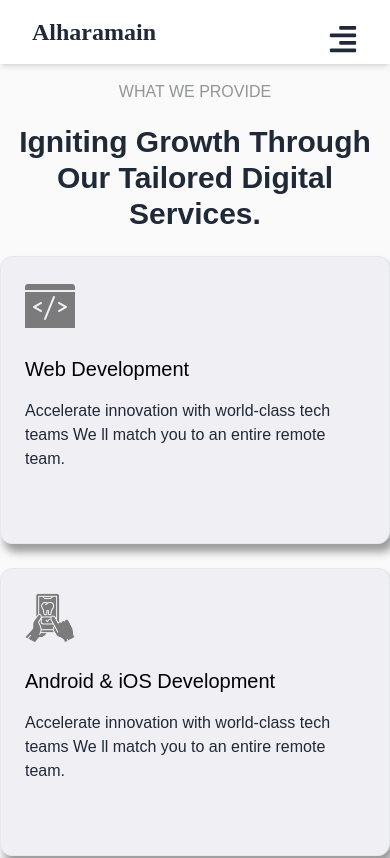
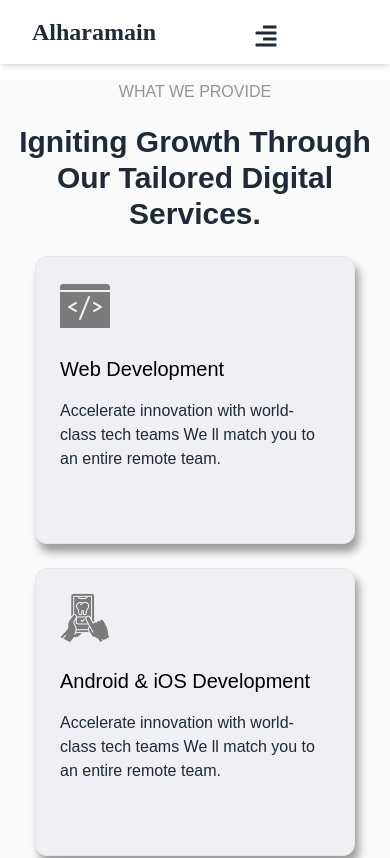
Before and after one commit to Ashraf59/alharamainsoft, a React (Vite) app: page /services in a window 390 px wide. Shown: the top 858 px of the page. Built offline with nearby package versions, Linux system fonts and the light colour scheme; a web font is replaced by a local one.

Commit message:
project final

```diff
--- a/src/Page/Home/About/About.jsx
+++ b/src/Page/Home/About/About.jsx
@@ -4,7 +4,7 @@ import smallImg from '../../../assets/banner-video/about-sm.jpg';
 
 const About = () => {
     return (
-        <div className='mt-14 lg:py-28 h-screen '>
+        <div className='max-w-6xl mx-auto mt-20 lg:mt-24'>
 
             <div className="flex justify-around items-center flex-col-reverse lg:flex-row">
             <div className="mt-12 relative">
--- a/src/Page/Home/Banner/Banner.jsx
+++ b/src/Page/Home/Banner/Banner.jsx
@@ -19,7 +19,7 @@ const Banner = () => {
 
     return (
       <Slider {...settings} className=''>
-      <div className="min-h-screen slider__item-01 ">
+      <div className="h-screen slider__item-01 ">
       <div className="banner-title left-0 absolute top-1/3 w-full">
       <h3 className='text-center text-white font-medium text-4xl md:text-5xl lg:text-6xl xl:text-8xl w-11/12 mx-auto duration-500'>Alharamain Soft's Digital Solutions</h3>
           <p className='text-center text-white font-medium text-lg lg:text-2xl w-9/12 mx-auto'>Our Digital Solutions Are the Key to Making Your Dreams Come True.</p>
--- a/src/Page/Home/DevelopBusiness/DevelopBusiness.jsx
+++ b/src/Page/Home/DevelopBusiness/DevelopBusiness.jsx
@@ -4,8 +4,8 @@ import itBusiness from '../../../assets/banner-video/it-business.png';
 
 const DevelopBusiness = () => {
     return (
-        <div className="hero min-h-screen mt-[43rem] md:mt-[47rem] lg:mt-[29rem]">
-        <div className="hero-content flex-col lg:flex-row"  data-aos="zoom-in" data-aos-duration="2000">
+        <div className="max-w-6xl mx-auto mt-20 lg:mt-40">
+        <div className="hero-content flex-col lg:flex-row">
           <div className="text-center lg:text-left w-full md:max-w-xl max-w-md">
             <p className="uppercase company-title">WELCOME TO OUR COMPANY</p>
             <h1 className="mt-5 text-3xl md:text-5xl lg:text-6xl">We Make Awesome website & Apps For Your Newly Business</h1>
--- a/src/Page/Home/OurTeam/OurTeam.jsx
+++ b/src/Page/Home/OurTeam/OurTeam.jsx
@@ -100,7 +100,7 @@ const OurTeam = () => {
 
 
     return (
-            <div className='max-w-6xl mx-auto mt-10'>
+            <div className='max-w-6xl mx-auto mt-20 lg:mt-32'>
             <h1 className='text-4xl ml-3 sm:text-6xl md:text-7xl lg:text-8xl font-bold text-gray-200 text-center lg:text-left'>Alharamain Soft</h1>
              <h2 className='text-5xl sm:text-7xl md:text-8xl lg:text-9xl font-bold lg:-mt-7 -mt-3 ml-3 text-center lg:text-left'>Team</h2>
              <Marquee>
--- a/src/Page/Home/Services/Services.jsx
+++ b/src/Page/Home/Services/Services.jsx
@@ -42,13 +42,13 @@ const Services = () => {
     ]
 
     return (
-        <div className=' pt-20' data-aos="fade-up"
-        data-aos-duration="3000">
+        <div className='mt-20 lg:mt-32' data-aos="fade-up"
+        data-aos-duration="2000">
             <div className=' text-center uppercase'>
             <h2 className='service-title'>WHAT WE PROVIDE</h2>
             <h3 className='capitalize text-3xl md:text-5xl font-bold mt-5 service-subtitle'>Igniting growth through our tailored digital services.</h3>
             </div>
-           <div className='grid grid-cols-1 sm:grid-cols-2 md:grid-cols-2 lg:grid-cols-4 gap-x-6 container mx-auto sm:max-w-[600px] lg:max-w-6xl'>
+           <div className='grid grid-cols-1 sm:grid-cols-2 md:grid-cols-2 lg:grid-cols-4 gap-x-6 container max-w-xs mx-auto sm:max-w-[600px] lg:max-w-6xl'>
            {
                 serviceData.map(service => <Service
                 key={service.id}
--- a/src/Page/Home/Shared/Footer/Footer.jsx
+++ b/src/Page/Home/Shared/Footer/Footer.jsx
@@ -7,7 +7,7 @@ const Footer = () => {
     return (
         <>
         {/*    <!-- Component: Five Columns Footer with Logo --> */}
-        <footer className="w-full text-white bg-black">
+        <footer className="w-full text-white bg-black mt">
           {/*      <!-- Main footer --> */}
           <div className="border-t border-slate-200 footer-bg pt-16 pb-12 text-sm">
             <div className="container mx-auto px-6">
--- a/src/Page/Home/Shared/Navbar/Navbar.jsx
+++ b/src/Page/Home/Shared/Navbar/Navbar.jsx
@@ -16,15 +16,16 @@ const Navbar = () => {
       <div className='md:flex items-center justify-between bg-white py-4 md:px-10 px-7'>
       <div className='font-bold text-2xl cursor-pointer flex items-center font-[Poppins]
       text-gray-800'>
-         <span className='text-3xl text-indigo-600 mr-1 pt-2'>
+         <span className='text-3xl text-gray-600 mr-1 pt-2'>
         <ion-icon name="logo-ionic"></ion-icon>
         </span>
         Alharamain
       </div>
 
-      <div onClick={()=>setOpen(!open)} className='text-3xl absolute right-8 top-6 cursor-pointer md:hidden'>
+      <div onClick={()=>setOpen(!open)} className='text-2xl absolute right-28 top-6 cursor-pointer sm:block md:hidden'>
       {/* <ion-icon name={open ? 'close':'menu'}></ion-icon> */}
       <FaAlignRight name={open ? 'close':'menu'}></FaAlignRight>
+
       </div>
 
       <ul className={`md:flex md:items-center md:pb-0 pb-12 absolute md:static bg-white md:z-auto z-[-1] left-0 w-full md:w-auto md:pl-0 pl-9 transition-all duration-500 ease-in ${open ? 'top-16 ':'top-[-490px]'}`}>
--- a/src/Page/Home/whyChooseUs/WhyChooseUs.jsx
+++ b/src/Page/Home/whyChooseUs/WhyChooseUs.jsx
@@ -6,7 +6,7 @@ import model from '../../../assets/banner-video/web-development.jpg';
 
 const WhyChooseUs = () => {
     return (
-        <div className="hero min-h-screen bg-black mt-20 pt-6 whyChooseUs-bg">
+        <div className="hero py-10 bg-black mt-20 pt-6 whyChooseUs-bg">
         <div className="hero-content flex justify-center items-center flex-col lg:flex-row">
           <div className="text-center lg:text-left w-full max-w-md md:max-w-xl lg:max-w-md" data-aos="fade-right"
      data-aos-offset="200"
--- a/tailwind.config.js
+++ b/tailwind.config.js
@@ -5,7 +5,13 @@ export default {
     "./src/**/*.{js,ts,jsx,tsx}",
   ],
   theme: {
-    extend: {},
+    extend: {
+      screen:{
+        sxx: {
+          max: '420px'
+        }
+      }
+    },
   },
   plugins: [require("daisyui")],
 }
```
Also changed, not shown: src/Page/Home/Banner/Banner.css (+2 -84 lines).
